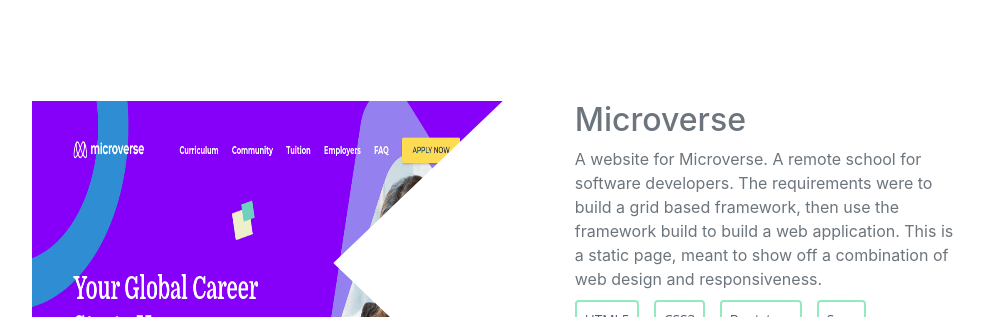
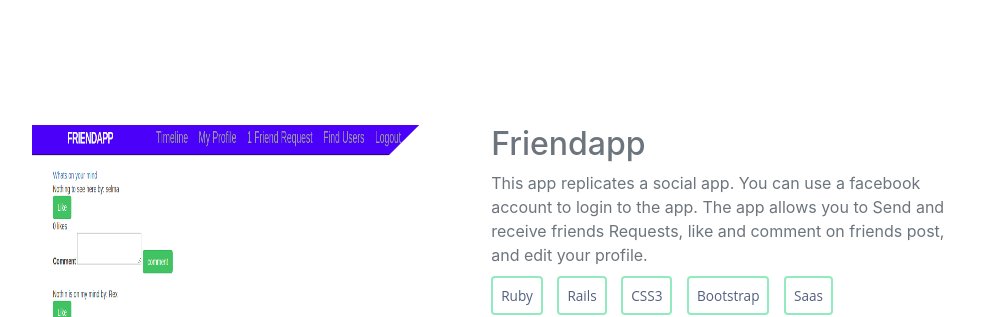
Before and after one commit to Datagirlcmr/now-moved, a plain HTML site: page index.html in a window 1280 px wide. Shown: the part 1874-2191 px from the top of the page, without its empty margins (122-1106 px from the left). Drawn offline with nearby package versions, Linux system fonts and the light colour scheme.

Commit message:
added projects

```diff
--- a/index.html
+++ b/index.html
@@ -90,7 +90,7 @@
           <p class="text-secondary">A website for Microverse. A remote school for software developers.
             The requirements were to build a grid based framework, then use the framework
             to build a web application. This is a static page, meant to show off a combination
-            of web design and responsiveness.
+            of web design and responsiveness. The original site can be seen <a href="https://www.microverse.org/">here.</a>
           </p>
           <p class="tools">
             <span>HTML5</span>
@@ -136,28 +136,28 @@
       </div>
 
       <div class=" jumbotron col-md-10 m-auto d-flex bg-white">
-        <div class="col-md-6 d-none d-sm-block">
-          <img class="image-fluid" src="./images/microverse.png" alt="microverse website">
+        <div class="col-md-5 d-none d-sm-block">
+          <img class="image-fluid" src="./images/friendapp.png" alt="microverse website">
         </div>
-        <div class="col-md-5 m-auto col-xs-10 col-sm-12">
-          <h2 class="text-secondary">Microverse</h2>
-          <p class="text-secondary">A website for Microverse. A remote school for software developers.
-            The requirements were to build a grid based framework, then use the framework
-            build to build a web application. This is a static page, meant to show off a combination
-            of web design and responsiveness.
+        <div class="col-md-6 m-auto col-xs-10 col-sm-12">
+          <h2 class="text-secondary">Friendapp</h2>
+          <p class="text-secondary">This app replicates a social app. You can use
+            a facebook account to login to the app. The app allows you to Send and receive friends Requests,
+            like and comment on friends post, and edit your profile.
           </p>
           <p class="tools">
-            <span>HTML5</span>
+            <span>Ruby</span>
+            <span>Rails</span>
             <span>CSS3</span>
             <span>Bootstrap</span>
             <span>Saas</span>
           </p>
           <p class="d-flex">
-            <a class="linky p-3 rounded mr-2" href="https://rawcdn.githack.com/Datagirlcmr/Grid-Based-Framework/fc3b8b29238caae65c455421945806fafeeb0f03/index.html">
+            <a class="linky p-3 rounded mr-2" href="https://afternoon-mesa-55417.herokuapp.com/">
               Live Demo
               <img class="icons" src="./images/icons8-open-in-popup-30.png" alt="">
             </a>
-            <a class="whity p-3 rounded ml-2" href="https://github.com/Datagirlcmr/Grid-Based-Framework">
+            <a class="whity p-3 rounded ml-2" href="https://github.com/Datagirlcmr/facebook-clone">
             <img class="icons" src="./images/icons8-github-30.png" alt=""> View Source
           </a>
           </p>
```
Also changed, not shown: images/friendapp.png (added).
